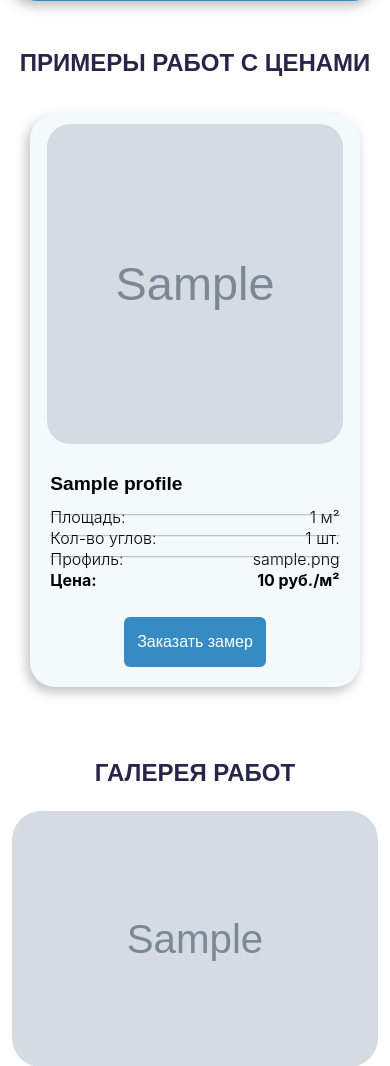
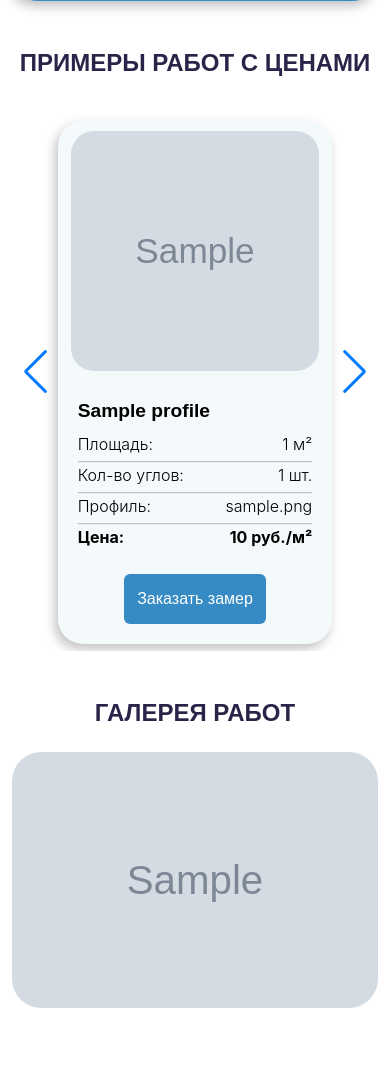
Before and after one commit to ToHellForever/your_stretch, a Django app: page / in a window 390 px wide. Shown: the part 3102-4168 px from the top of the page. Run offline with Django 5.2, Linux system fonts and the light colour scheme; tables that the repository leaves empty hold one stand-in row (values such as "Sample post"); grey boxes marked "Sample" are stand-in pictures.

Commit message:
карусель прмиеров работ готова, осталось разобраться со стрелками

```diff
--- a/static/css/work_card.css
+++ b/static/css/work_card.css
@@ -2,7 +2,8 @@
 hr {
     height: 2px;
     background-color: rgba(204, 199, 207, 1);
-    margin: 0 auto;
+    margin: 0 auto !important;
+
 }
 .work-card {
     width: 90%;
@@ -71,12 +72,21 @@ text-align: start;
 
 }
 @media (max-width: 768px) {
+  .work-card {
+    width: 75%;
+    height: 100%;
+    text-align: center;
+  }
   .work-image {
     width: 90%;
-    height: 20rem;
+    height: 15rem;
     margin-top: 10px;
     border-radius: 23px;
     object-fit: cover;
+    /* центрируем картинку */
+    display: block;
+    margin-left: auto;
+    margin-right: auto;
   }
   .work-name {
     font-size: 1.2rem;
--- a/static/main.js
+++ b/static/main.js
@@ -1,4 +1,5 @@
 document.addEventListener("DOMContentLoaded", function() {
+  // Инициализация основной карусели
   const swiper = new Swiper(".mySwiper", {
     spaceBetween: 30, // Расстояние между слайдами
     pagination: false, // Отключаем пагинацию
@@ -19,6 +20,22 @@ document.addEventListener("DOMContentLoaded", function() {
       767: {
         slidesPerView: 1.6, // Показываем только один слайд на мобильных устройствах
       }
+    }
+  });
+
+  // Инициализация карусели для примеров работ (мобильная версия)
+  const workSwiper = new Swiper(".work-swiper-mobile", {
+    spaceBetween: 20, // Расстояние между слайдами
+    loop: true, // Зацикливаем слайды
+    slidesPerView: 1, // Показываем один слайд
+    centeredSlides: true, // Центрируем активный слайд
+    navigation: {
+      nextEl: ".work-swiper-next",
+      prevEl: ".work-swiper-prev"
+    },
+    autoplay: {
+      delay: 5000, // Пауза между слайдами
+      disableOnInteraction: false,
     }
   });
 
--- a/templates/landing.html
+++ b/templates/landing.html
@@ -231,13 +231,14 @@
 
 <div class="container mt-5">
   <h1>ПРИМЕРЫ РАБОТ С ЦЕНАМИ</h1>
-  <div class="row mt-3">
+
+  <!-- Десктоп версия (показывается на больших экранах) -->
+  <div class="row mt-3 d-none d-md-flex">
     {% for work in profiles %}
     <div class="col-md-4 col-xs-12 mb-4">
       <div class='work-card'>
         <img src="{{ work.image.url }}" class='work-image' alt="{{ work.title }}">
         <div class="work-details-container">
-
           <div class="work-details">
           <h3 class="work-name mt-2">{{ work.name }}</h3>
             <div class="detail-row">
@@ -265,6 +266,49 @@
       </div>
     </div>
     {% endfor %}
+  </div>
+
+  <!-- Мобильная версия (карусель) -->
+  <div class="d-md-none mt-3">
+    <div class="swiper work-swiper-mobile">
+      <div class="swiper-wrapper">
+        {% for work in profiles %}
+        <div class="swiper-slide">
+          <div class='work-card'>
+            <img src="{{ work.image.url }}" class='work-image' alt="{{ work.title }}">
+            <div class="work-details-container">
+              <div class="work-details">
+              <h3 class="work-name mt-2">{{ work.name }}</h3>
+                <div class="detail-row">
+                  <span class="detail-label">Площадь:</span>
+                  <span class="detail-value">{{ work.area|floatformat:0 }} м²</span>
+                </div>
+                <hr>
+                <div class="detail-row">
+                  <span class="detail-label">Кол-во углов:</span>
+                  <span class="detail-value">{{ work.angles }} шт.</span>
+                </div>
+                <hr>
+                <div class="detail-row">
+                  <span class="detail-label">Профиль:</span>
+                  <span class="detail-value">{{ work.profile }}</span>
+                </div>
+                <hr>
+                <div class="detail-row">
+                  <span class="detail-label price-value">Цена:</span>
+                  <span class="detail-value price-value">{{ work.price|floatformat:0 }} руб./м²</span>
+                </div>
+              </div>
+            </div>
+            <button class='product-button' type=" button"><a href="#request-form" class='product-link'>Заказать замер</a></button>
+          </div>
+        </div>
+        {% endfor %}
+      </div>
+      <!-- Навигация для мобильной карусели -->
+      <div class="swiper-button-next work-swiper-next"></div>
+      <div class="swiper-button-prev work-swiper-prev"></div>
+    </div>
   </div>
 </div>
 
```
